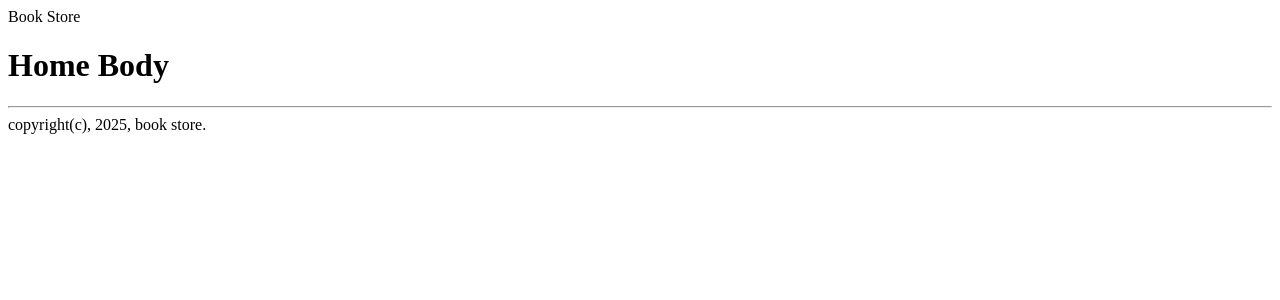
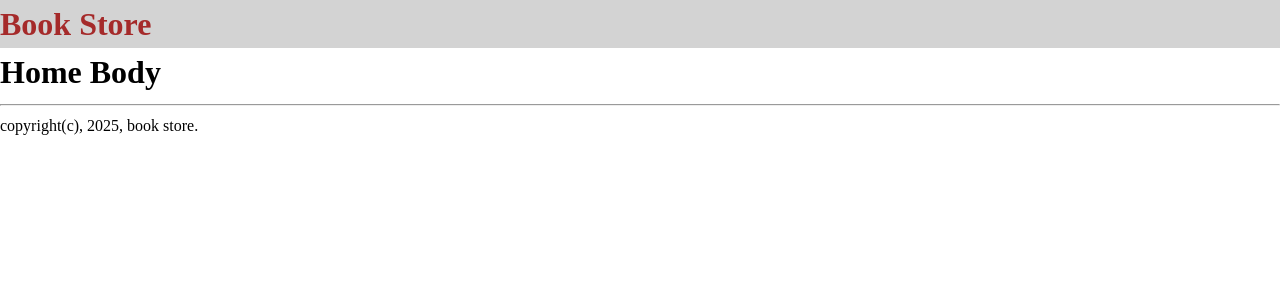
Before and after one commit to suooo/Book-Store, a React (Create React App) app: page / in a window 1280 px wide. Shown: the top 300 px of the page. Built offline with nearby package versions, Linux system fonts and the light colour scheme.

Commit message:
feat: 테마 만들기

```diff
--- a/package.json
+++ b/package.json
@@ -14,6 +14,8 @@
     "react": "^19.1.0",
     "react-dom": "^19.1.0",
     "react-scripts": "5.0.1",
+    "sanitize.css": "^13.0.0",
+    "styled-components": "^6.1.19",
     "typescript": "^4.9.5",
     "web-vitals": "^2.1.4"
   },
--- a/src/App.tsx
+++ b/src/App.tsx
@@ -1,11 +1,19 @@
 import Layout from "./components/layout/Layout";
 import Home from "./pages/Home";
+import { GlobalStyle } from "./style/global";
+import { ThemeProvider } from "styled-components";
+import { dark, light } from "./style/theme";
 
 function App() {
   return (
-    <Layout>
-      <Home />
-    </Layout>
+    <>
+      <ThemeProvider theme={light}>
+        <GlobalStyle themeName="light" />
+        <Layout>
+          <Home />
+        </Layout>
+      </ThemeProvider>
+    </>
   );
 }
 
--- a/src/components/common/Header.tsx
+++ b/src/components/common/Header.tsx
@@ -1,5 +1,19 @@
+import { styled } from "styled-components";
+
 function Header() {
-  return <header> Book Store</header>;
+  return (
+    <HeaderStyle>
+      <h1>Book Store</h1>
+    </HeaderStyle>
+  );
 }
 
+const HeaderStyle = styled.header`
+  background-color: ${({ theme }) => theme.color.background};
+
+  h1 {
+    color: ${({ theme }) => theme.color.primary};
+  }
+`;
+
 export default Header;
--- /dev/null
+++ b/src/style/global.ts
@@ -0,0 +1,22 @@
+import { createGlobalStyle } from "styled-components";
+import "sanitize.css";
+import { ThemeName } from "./theme";
+
+interface Props {
+  themeName: ThemeName;
+}
+
+export const GlobalStyle = createGlobalStyle<Props>`
+    body{
+        padding: 0;
+        margin: 0;
+    }
+
+    h1{
+        margin: 0;
+    }
+
+    * {
+        color: ${(props) => (props.themeName === "light" ? "black" : "white")}
+    }
+`;
--- /dev/null
+++ b/src/style/theme.ts
@@ -0,0 +1,29 @@
+export type ThemeName = "light" | "dark";
+export type ColorKey = "primary" | "background" | "secondary" | "third";
+
+interface Theme {
+  name: ThemeName;
+  color: {
+    [key in ColorKey]: string;
+  };
+}
+
+export const light: Theme = {
+  name: "light",
+  color: {
+    primary: "brown",
+    background: "lightgray",
+    secondary: "blue",
+    third: "green",
+  },
+};
+
+export const dark: Theme = {
+  name: "dark",
+  color: {
+    primary: "coral",
+    background: "midnightblue",
+    secondary: "darkblue",
+    third: "darkgreen",
+  },
+};
```
Also changed, not shown: src/styled.d.ts (added, +11 -0 lines), tsconfig.json (+4 -9 lines), 1 other file (tests, documents, lock files or other folders).
